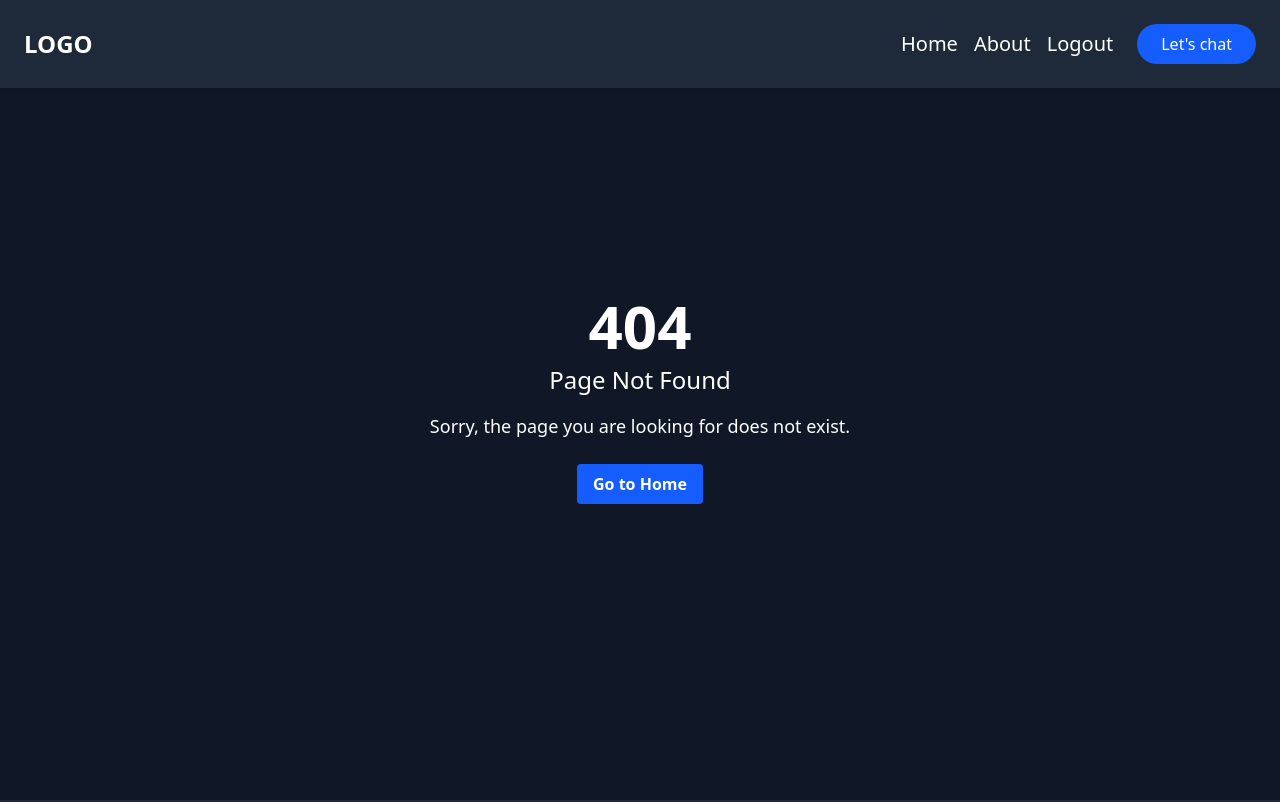
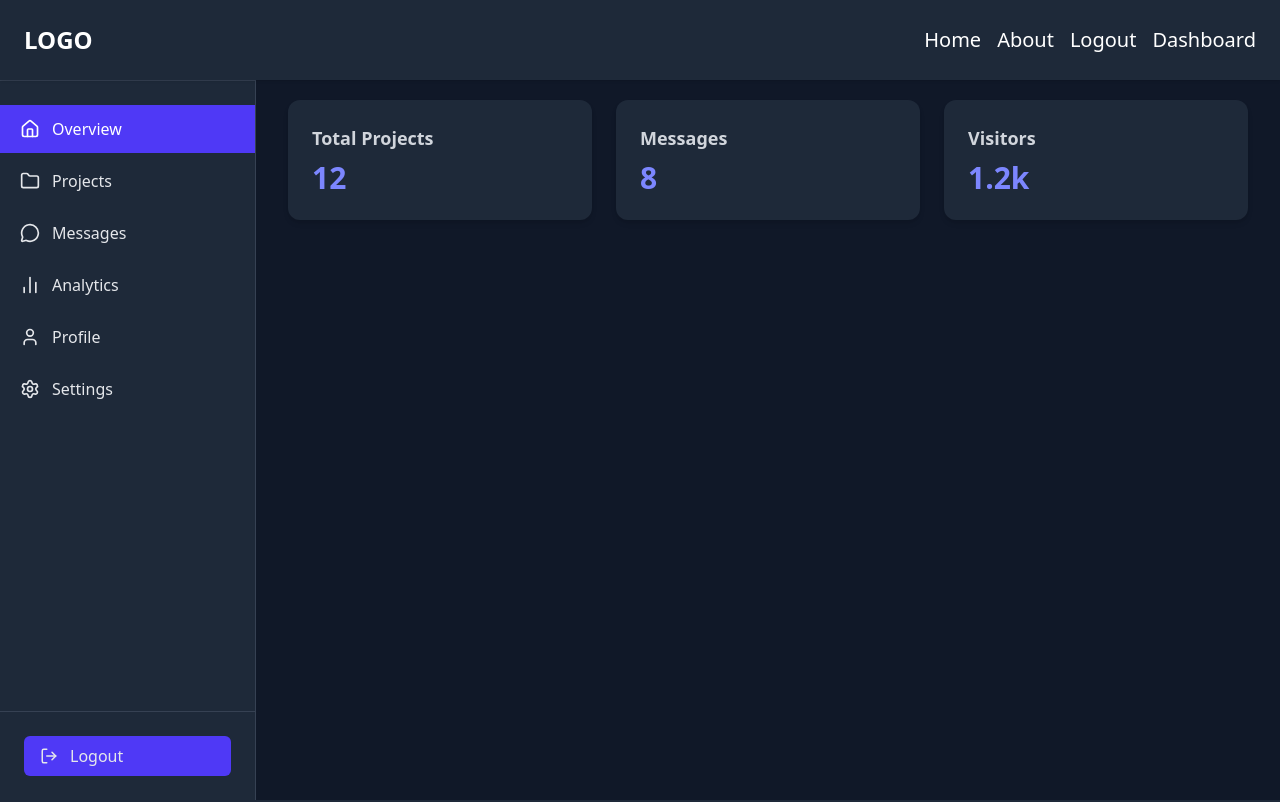
Before and after one commit to Asadul1120/myAppF, a React (Vite) app: page /dashboard in a window 1280 px wide. Shown: the top 802 px of the page. Built offline with nearby package versions, Linux system fonts and the light colour scheme; sample sign-in values are in the browser's storage.

Commit message:
Update 09-11-25

```diff
--- a/package.json
+++ b/package.json
@@ -15,6 +15,7 @@
     "@fortawesome/react-fontawesome": "^0.2.2",
     "@tailwindcss/vite": "^4.1.7",
     "dotenv": "^17.2.0",
+    "lucide-react": "^0.553.0",
     "react": "^19.1.0",
     "react-dom": "^19.1.0",
     "react-router-dom": "^6.30.0",
--- a/src/AuthContext.jsx
+++ b/src/AuthContext.jsx
@@ -1,24 +1,56 @@
-// AuthContext.jsx
+// // AuthContext.jsx
+// import { createContext, useContext, useState, useEffect } from "react";
+
+// const AuthContext = createContext();
+
+// export const AuthProvider = ({ children }) => {
+//   const [auth, setAuth] = useState({
+//     user: null,
+//     token: "",
+//   });
+
+//   useEffect(() => {
+//     const token = localStorage.getItem("token");
+//     const user = JSON.parse(localStorage.getItem("user"));
+//     if (token && user) {
+//       setAuth({ token, user });
+//     }
+//   }, []);
+
+//   return (
+//     <AuthContext.Provider value={{ auth, setAuth }}>
+//       {children}
+//     </AuthContext.Provider>
+//   );
+// };
+
+// export const useAuth = () => useContext(AuthContext);
+
+
 import { createContext, useContext, useState, useEffect } from "react";
 
 const AuthContext = createContext();
 
 export const AuthProvider = ({ children }) => {
   const [auth, setAuth] = useState({
-    user: null,
-    token: "",
+    token: localStorage.getItem("token") || "",
+    user: JSON.parse(localStorage.getItem("user")) || null,
   });
 
+  const [loading, setLoading] = useState(true);
+
   useEffect(() => {
+    // refresh এ localStorage থেকে পুনরায় লোড করা
     const token = localStorage.getItem("token");
     const user = JSON.parse(localStorage.getItem("user"));
     if (token && user) {
       setAuth({ token, user });
     }
+    setLoading(false);
   }, []);
 
   return (
-    <AuthContext.Provider value={{ auth, setAuth }}>
+    <AuthContext.Provider value={{ auth, setAuth, loading }}>
       {children}
     </AuthContext.Provider>
   );
--- a/src/components/Header.jsx
+++ b/src/components/Header.jsx
@@ -1,11 +1,11 @@
 import { useState } from "react";
-import { Link } from "react-router-dom";
+import { Link, useNavigate } from "react-router-dom";
 import { useAuth } from "../AuthContext";
 
 const Header = () => {
   const [isMobileMenuOpen, setIsMobileMenuOpen] = useState(false);
-
   const { auth, setAuth } = useAuth();
+  const navigate = useNavigate();
 
   const toggleMobileMenu = () => {
     setIsMobileMenuOpen(!isMobileMenuOpen);
@@ -37,6 +37,7 @@
                 About
               </Link>
             </li>
+
             {auth.user ? (
               <>
                 <li>
@@ -44,6 +45,16 @@
                     Logout
                   </Link>
                 </li>
+
+                {/* Only admin dashboard */}
+
+                {auth.user.role === "admin" && (
+                  <li>
+                    <Link to="/dashboard" className="hover:text-blue-400">
+                      Dashboard
+                    </Link>
+                  </li>
+                )}
               </>
             ) : (
               <li>
@@ -53,12 +64,16 @@
               </li>
             )}
           </ul>
+
+          {/* ✅ Show "Let's chat" only if user is not admin */}
+          {auth.user?.role !== "admin" && (
             <Link
               to="/userchat"
               className="bg-blue-600 hover:bg-blue-700 text-white rounded-full px-4 py-1 md:px-6 md:py-2 text-sm md:text-base"
             >
               Let's chat
             </Link>
+          )}
         </nav>
 
         {/* Mobile Nav Button */}
@@ -80,7 +95,7 @@
               <Link
                 to="/"
                 onClick={toggleMobileMenu}
-                className="hover:text-blue-400  border-b border-gray-600 block"
+                className="hover:text-blue-400 border-b border-gray-600 block"
               >
                 Home
               </Link>
@@ -94,11 +109,15 @@
                 About
               </Link>
             </li>
+
             {auth.user ? (
               <li>
                 <Link
-                  onClick={handleLogout}
-                  className="hover:text-blue-400 border-b border-gray-600 block "
+                  onClick={() => {
+                    handleLogout();
+                    toggleMobileMenu();
+                  }}
+                  className="hover:text-blue-400 border-b border-gray-600 block"
                 >
                   Logout
                 </Link>
@@ -108,21 +127,37 @@
                 <Link
                   to="/login"
                   onClick={toggleMobileMenu}
-                  className="hover:text-blue-400 border-b border-gray-600 block "
+                  className="hover:text-blue-400 border-b border-gray-600 block"
                 >
                   Login
                 </Link>
               </li>
             )}
+
+            {auth.user?.role === "admin" && (
+              <li>
+                <Link
+                  to="/dashboard"
+                  onClick={toggleMobileMenu}
+                  className="hover:text-blue-400 border-b border-gray-600 block"
+                >
+                  Dashboard
+                </Link>
+              </li>
+            )}
+
+            {/* ✅ Show chat button for everyone except admin */}
+            {auth.user?.role !== "admin" && (
               <li>
                 <Link
                   to="/userchat"
                   onClick={toggleMobileMenu}
-                className="bg-blue-600 hover:bg-blue-700 text-white rounded-full px-4 py-2 text-center block "
+                  className="bg-blue-600 hover:bg-blue-700 text-white rounded-full px-4 py-2 text-center block"
                 >
                   Let's chat
                 </Link>
               </li>
+            )}
           </ul>
         </div>
       )}
--- a/src/main.jsx
+++ b/src/main.jsx
@@ -9,7 +9,7 @@
 
 createRoot(document.getElementById("root")).render(
   <StrictMode>
-     <AuthProvider>
+    <AuthProvider>
       <RouterProvider router={router} />
     </AuthProvider>
   </StrictMode>
--- /dev/null
+++ b/src/pages/Dashboard.jsx
@@ -0,0 +1,137 @@
+import { useState } from "react";
+import {
+  Home,
+  User,
+  Settings,
+  LogOut,
+  Folder,
+  BarChart2,
+  MessageCircle,
+} from "lucide-react";
+import { Link } from "react-router-dom";
+
+
+
+const Dashboard = () => {
+  const [active, setActive] = useState("overview");
+
+
+
+
+
+  return (
+    <div className="min-h-screen flex bg-gray-900 text-gray-100">
+      {/* Sidebar */}
+      <aside className="w-64 bg-gray-800 text-gray-200 flex flex-col justify-between border-r border-gray-700">
+        <div>
+          <div className="p-6 text-2xl font-bold text-indigo-400 border-b border-gray-700">
+            MyDashboard
+          </div>
+
+          <nav className="mt-6 space-y-1">
+            {[
+              { id: "overview", name: "Overview", icon: Home },
+              { id: "projects", name: "Projects", icon: Folder },
+              { id: "messages", name: "Messages", icon: MessageCircle },
+              { id: "analytics", name: "Analytics", icon: BarChart2 },
+              { id: "profile", name: "Profile", icon: User },
+              { id: "settings", name: "Settings", icon: Settings },
+            ].map(({ id, name, icon: Icon }) => (
+              <button
+                key={id}
+                onClick={() => setActive(id)}
+                className={`flex items-center w-full px-5 py-3 text-left transition ${
+                  active === id
+                    ? "bg-indigo-600 text-white"
+                    : "hover:bg-gray-700 hover:text-indigo-400"
+                }`}
+              >
+                <Icon className="mr-3" size={20} /> {name}
+              </button>
+            ))}
+          </nav>
+        </div>
+
+        <div className="p-6 border-t border-gray-700">
+          <Link to="/" className="flex items-center w-full px-4 py-2 bg-indigo-600 hover:bg-indigo-500 rounded-md transition">
+            <LogOut className="mr-3" size={18} /> Logout
+          </Link>
+        </div>
+      </aside>
+
+      {/* Main Content */}
+      <main className="flex-1 p-8 overflow-y-auto">
+        <h1 className="text-3xl font-bold text-white capitalize mb-8">
+          {active}
+        </h1>
+
+        {/* Overview Section */}
+        {active === "overview" && (
+          <div className="grid md:grid-cols-3 gap-6">
+            {[
+              { title: "Total Projects", value: "12" },
+              { title: "Messages", value: "8" },
+              { title: "Visitors", value: "1.2k" },
+            ].map((card) => (
+              <div
+                key={card.title}
+                className="bg-gray-800 p-6 rounded-xl shadow-md hover:shadow-lg hover:bg-gray-700 transition"
+              >
+                <h2 className="text-lg font-semibold mb-2 text-gray-300">
+                  {card.title}
+                </h2>
+                <p className="text-3xl font-bold text-indigo-400">
+                  {card.value}
+                </p>
+              </div>
+            ))}
+          </div>
+        )}
+
+        {/* Projects Section */}
+        {active === "projects" && (
+          <div className="grid md:grid-cols-2 gap-6">
+            {[1, 2, 3, 4].map((p) => (
+              <div
+                key={p}
+                className="bg-gray-800 p-6 rounded-xl shadow-md hover:bg-gray-700 transition"
+              >
+                <h3 className="text-xl font-semibold text-indigo-400 mb-2">
+                  Project #{p}
+                </h3>
+                <p className="text-gray-400 mb-4">
+                  A short description of your awesome project.
+                </p>
+                <button className="text-indigo-400 hover:text-indigo-300 font-semibold">
+                  View Details
+                </button>
+              </div>
+            ))}
+          </div>
+        )}
+
+        {/* Profile Section */}
+        {active === "profile" && (
+          <div className="bg-gray-800 p-8 rounded-xl shadow-md max-w-lg">
+            <img
+              src="https://i.pravatar.cc/150?img=8"
+              alt="Profile"
+              className="w-24 h-24 rounded-full border-4 border-indigo-500 mx-auto mb-4"
+            />
+            <h2 className="text-center text-2xl font-bold text-white mb-2">
+              Asadul Islam
+            </h2>
+            <p className="text-center text-gray-400 mb-4">
+              Full Stack Developer
+            </p>
+            <button className="block mx-auto bg-indigo-600 text-white px-6 py-2 rounded-full hover:bg-indigo-700 transition">
+              Edit Profile
+            </button>
+          </div>
+        )}
+      </main>
+    </div>
+  );
+};
+
+export default Dashboard;
--- a/src/pages/Login.jsx
+++ b/src/pages/Login.jsx
@@ -49,7 +49,8 @@
           localStorage.setItem("token", data.token);
           localStorage.setItem("user", JSON.stringify(data.user)); // optional
           setAuth({ user: data.user, token: data.token });
-          navigate("/userchat");
+          navigate("/");
+
         } else {
           setErrors({ general: data.message || "Login failed" });
         }
--- a/src/router/AdminRoute.jsx
+++ b/src/router/AdminRoute.jsx
@@ -1,16 +1,18 @@
-// AdminRoute.jsx
+
 import { Navigate } from "react-router-dom";
 import { useAuth } from "../AuthContext";
 
 function AdminRoute({ children }) {
-  const { auth } = useAuth();
+  const { auth, loading } = useAuth();
 
-  if (!auth?.token) {
+  if (loading) return <div>Loading...</div>; // refresh এ wait করবে
+
+  if (!auth?.token || auth?.user?.role !== "admin") {
+
+ alert("You are not authorized to access this page. Please log in as an admin.");
+
     return <Navigate to="/login" />;
-  }
 
-  if (auth?.user?.role !== "admin") {
-    return <Navigate to="/login" />;
   }
 
   return children;
--- a/src/router/PrivateRoute.jsx
+++ b/src/router/PrivateRoute.jsx
@@ -1,13 +1,14 @@
-// PrivateRoute.jsx
 import { Navigate } from "react-router-dom";
 import { useAuth } from "../AuthContext";
 
 function PrivateRoute({ children }) {
-  const { auth } = useAuth();
+  const { auth, loading } = useAuth();
 
-  if (!auth?.user) {
-    return <Navigate to="/login" />;
-  }
+
+  if (loading) return <div>Loading...</div>;
+
+
+  if (!auth?.user) return <Navigate to="/login" />;
 
   return children;
 }
--- a/src/router/router.jsx
+++ b/src/router/router.jsx
@@ -8,6 +8,8 @@
 import Login from "../pages/Login";
 import SignUp from "../pages/SignUp";
 import PrivateRoute from "./PrivateRoute";
+import Dashboard from "../pages/Dashboard";
+import AdminRoute from "./AdminRoute";
 
 const router = createBrowserRouter([
   {
@@ -31,7 +33,6 @@
       {
         path: "/adminchat",
         element: <AdminChat />,
-
       },
       {
         path: "/services/:id",
@@ -40,7 +41,14 @@
       {
         path: "/login",
         element: <Login />,
-
+      },
+      {
+        path: "/dashboard",
+        element: (
+          <AdminRoute>
+            <Dashboard />
+          </AdminRoute>
+        ),
       },
       {
         path: "/signup",
```
Also changed, not shown: 1 other file (tests, documents, lock files or other folders). Lines whose indentation alone changed are shown as unchanged.
